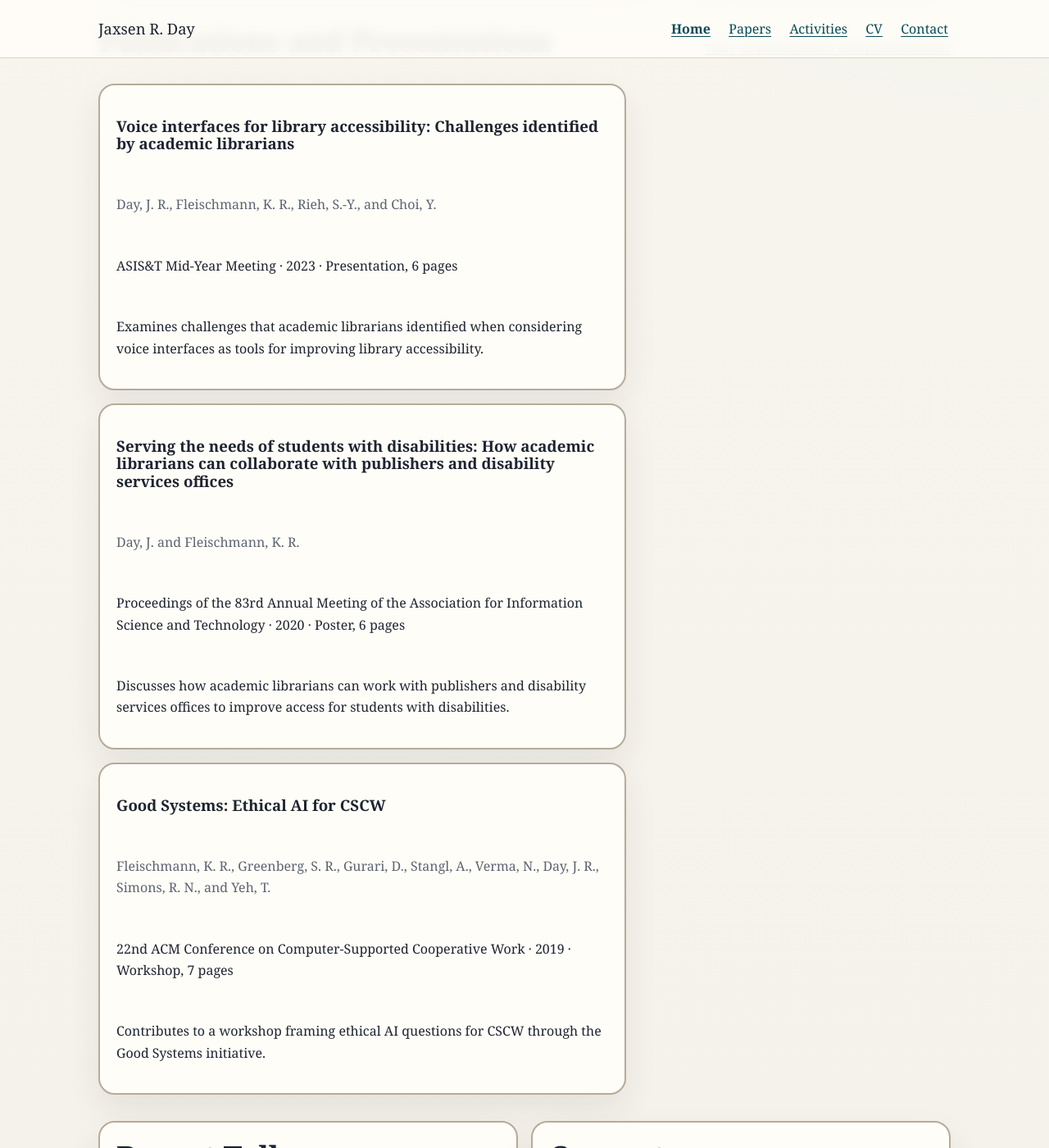
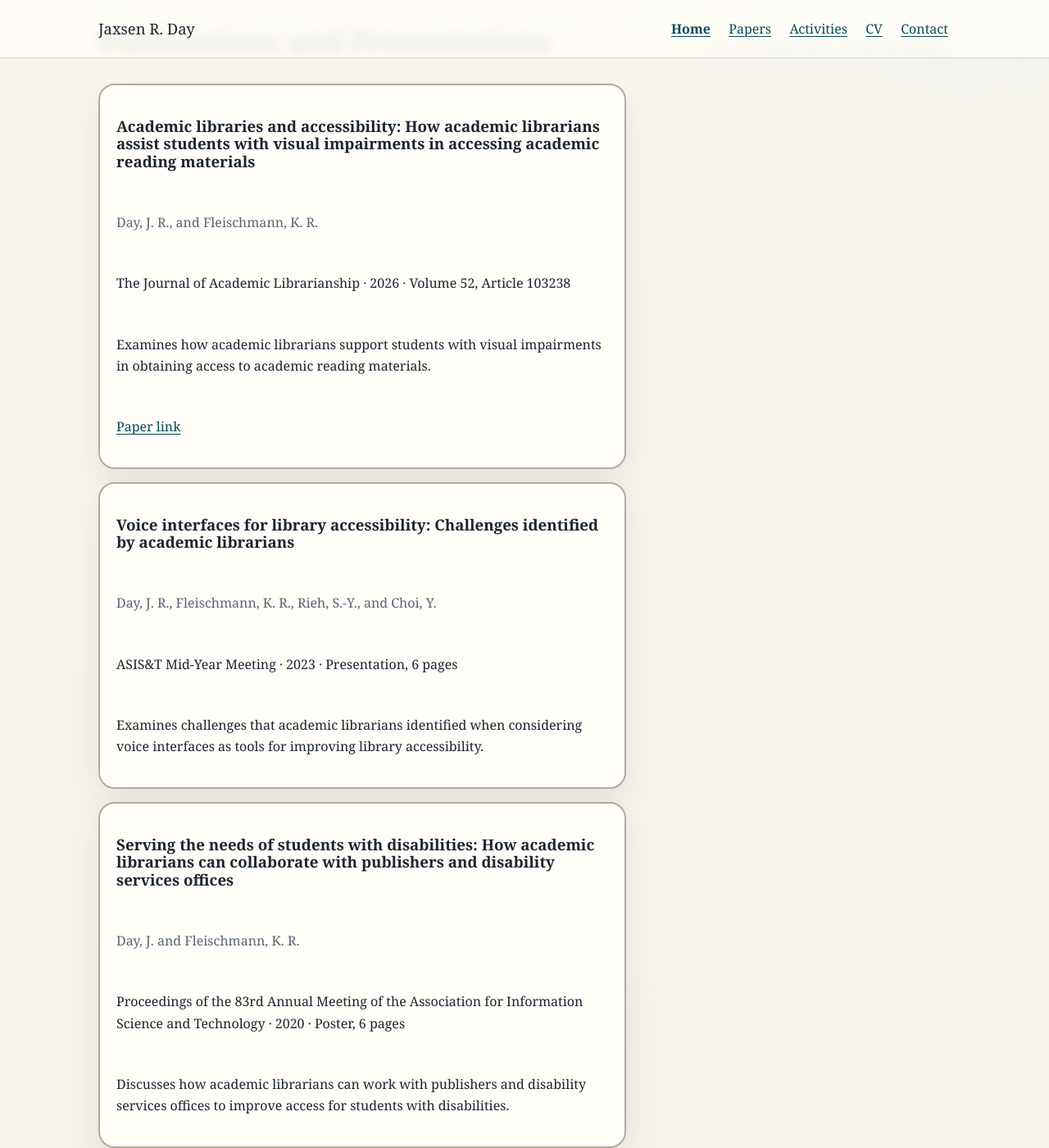
Before and after one commit to jaxsenday/jaxsenday.github.io, a Jekyll site: the page built from index.md, in a window 1280 px wide and 1400 px high, scrolled down 758 px. Shown: the whole window at 82% size. Built offline with Jekyll 4.4.1, drawn with Linux system fonts in a browser that asks for light colours.

Commit message:
Add 2026 JAL paper to publications

```diff
--- a/_data/site.yml
+++ b/_data/site.yml
@@ -33,6 +33,13 @@ research_interests:
   - Information science
 
 papers:
+  - title: "Academic libraries and accessibility: How academic librarians assist students with visual impairments in accessing academic reading materials"
+    authors: Day, J. R., and Fleischmann, K. R.
+    venue: The Journal of Academic Librarianship
+    year: 2026
+    status: Volume 52, Article 103238
+    url: "https://doi.org/10.1016/j.acalib.2026.103238"
+    summary: Examines how academic librarians support students with visual impairments in obtaining access to academic reading materials.
   - title: "Voice interfaces for library accessibility: Challenges identified by academic librarians"
     authors: Day, J. R., Fleischmann, K. R., Rieh, S.-Y., and Choi, Y.
     venue: ASIS&T Mid-Year Meeting
```
